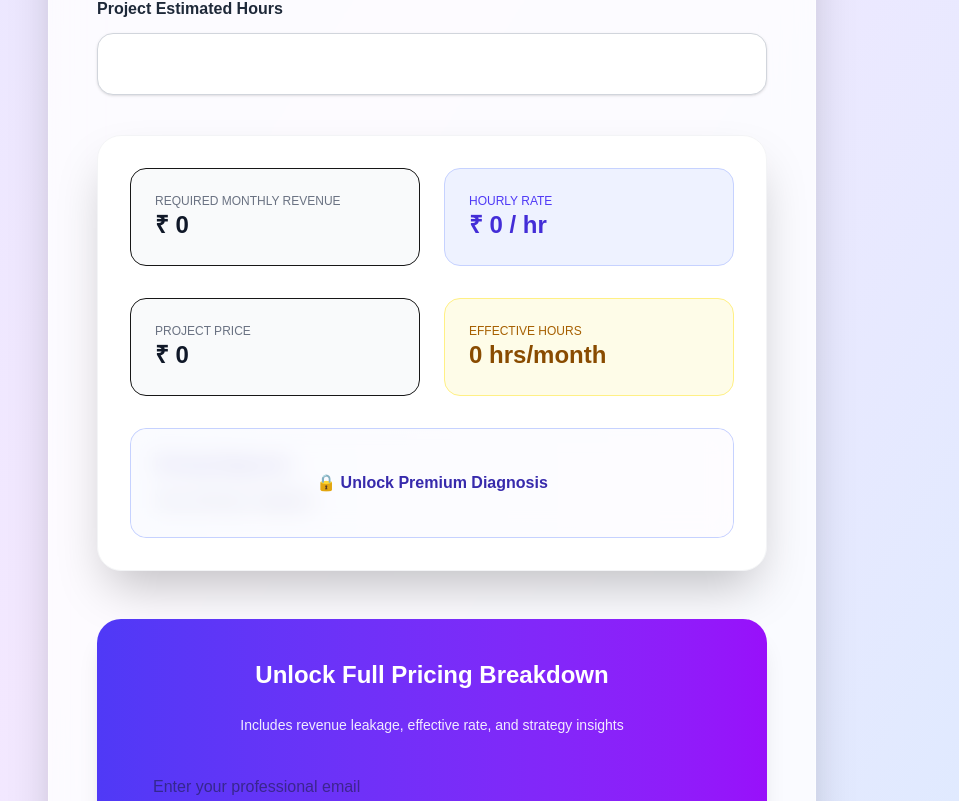
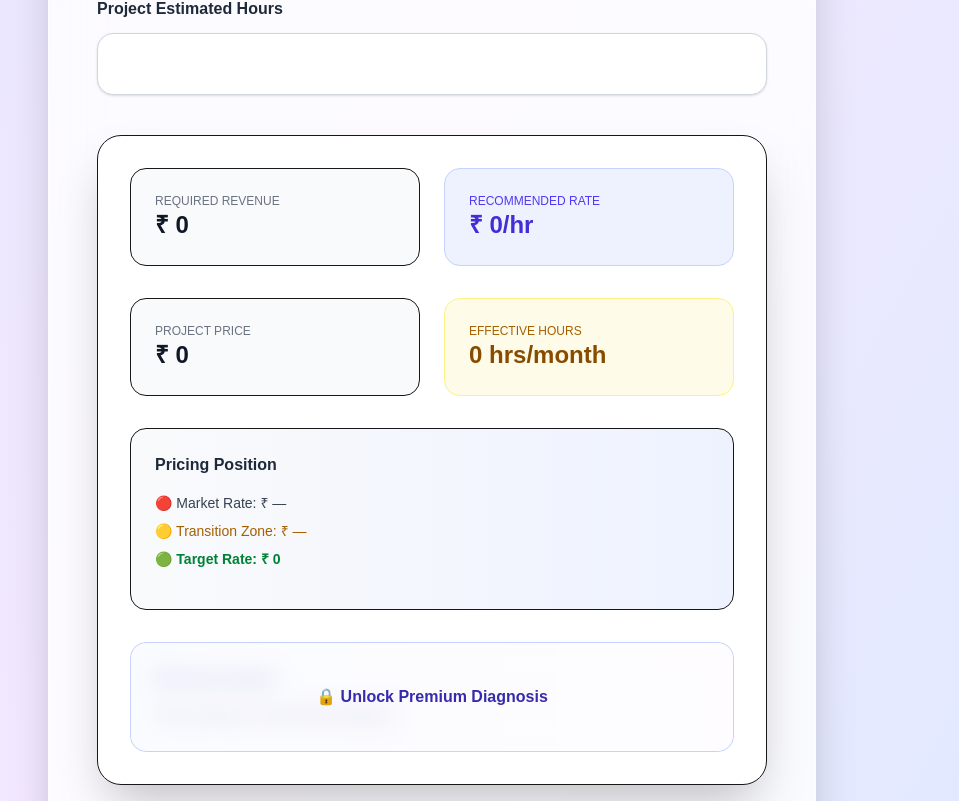
Before and after one commit to kishoredk-tech/freelance-rate, a Next.js app: page / in a window 1280 px wide. Shown: the part 999-1800 px from the top of the page, without its empty margins (208-1167 px from the left). Built offline with nearby package versions, Linux system fonts and the light colour scheme.

Commit message:
Feedback_LinkedIn_1

```diff
--- a/src/app/page.tsx
+++ b/src/app/page.tsx
@@ -34,7 +34,7 @@ export default function Home() {
   const symbol = currencySymbols[currency];
 
   // =============================
-  // LOGIC
+  // CORE LOGIC
   // =============================
 
   const totalRequired =
@@ -63,6 +63,29 @@ export default function Home() {
   const yearlyLoss = monthlyLoss * 12;
 
   // =============================
+  // 🔥 BALANCED PRICING LOGIC
+  // =============================
+
+  const marketRate = Number(currentRate || 0);
+
+  const transitionRate =
+    marketRate && recommendedHourlyRate
+      ? Math.round((marketRate + recommendedHourlyRate) / 2)
+      : 0;
+
+  let pricingPosition = "";
+
+  if (!marketRate) {
+    pricingPosition = "unknown";
+  } else if (recommendedHourlyRate <= marketRate) {
+    pricingPosition = "aligned";
+  } else if (recommendedHourlyRate <= transitionRate) {
+    pricingPosition = "transition";
+  } else {
+    pricingPosition = "underpriced";
+  }
+
+  // =============================
   // PDF
   // =============================
 
@@ -73,7 +96,7 @@ export default function Home() {
     doc.text("Freelance Pricing Intelligence Report", 20, 20);
 
     doc.setFontSize(12);
-    doc.text(`Monthly Expenses: ${symbol} ${monthlyExpenses}`, 20, 40);
+    doc.text(`Expenses: ${symbol} ${monthlyExpenses}`, 20, 40);
     doc.text(`Desired Profit: ${symbol} ${desiredProfit}`, 20, 50);
     doc.text(`Total Target: ${symbol} ${totalRequired}`, 20, 60);
 
@@ -84,17 +107,20 @@ export default function Home() {
     );
 
     doc.text(
-      `Recommended Hourly Rate: ${symbol} ${recommendedHourlyRate}`,
+      `Recommended Rate: ${symbol} ${recommendedHourlyRate}`,
       20,
       100
     );
 
     doc.text(`Project Price: ${symbol} ${projectPrice}`, 20, 115);
 
+    doc.text(`Market Rate: ${symbol} ${marketRate}`, 20, 130);
+    doc.text(`Transition Rate: ${symbol} ${transitionRate}`, 20, 140);
+
     if (rateGap > 0) {
-      doc.text(`Undercharging by: ${symbol} ${rateGap}/hr`, 20, 135);
-      doc.text(`Monthly Loss: ${symbol} ${monthlyLoss}`, 20, 145);
-      doc.text(`Yearly Loss: ${symbol} ${yearlyLoss}`, 20, 155);
+      doc.text(`Undercharging: ${symbol} ${rateGap}/hr`, 20, 160);
+      doc.text(`Monthly Loss: ${symbol} ${monthlyLoss}`, 20, 170);
+      doc.text(`Yearly Loss: ${symbol} ${yearlyLoss}`, 20, 180);
     }
 
     doc.save("Freelance-Pricing-Report.pdf");
@@ -172,10 +198,19 @@ export default function Home() {
             onChange={setDesiredProfit}
           />
 
-          <InputField label="Working Days per Month" value={workingDays} onChange={setWorkingDays} />
-          <InputField label="Billable Hours per Day" value={billableHours} onChange={setBillableHours} />
+          <InputField
+            label="Working Days per Month"
+            value={workingDays}
+            onChange={setWorkingDays}
+          />
 
-          {/* NON BILLABLE SLIDER */}
+          <InputField
+            label="Billable Hours per Day"
+            value={billableHours}
+            onChange={setBillableHours}
+          />
+
+          {/* NON BILLABLE */}
           <div>
             <label className="block mb-2 font-semibold text-gray-800">
               Non-billable Time: {nonBillablePercent}%
@@ -190,8 +225,18 @@ export default function Home() {
             />
           </div>
 
-          <InputField label={`Your Current Rate (${symbol})`} value={currentRate} onChange={setCurrentRate} />
-          <InputField label="Project Estimated Hours" value={projectHours} onChange={setProjectHours} />
+          <InputField
+            label={`Your Current Rate (${symbol})`}
+            value={currentRate}
+            onChange={setCurrentRate}
+          />
+
+          <InputField
+            label="Project Estimated Hours"
+            value={projectHours}
+            onChange={setProjectHours}
+          />
+
         </div>
 
         {/* RESULTS */}
@@ -204,6 +249,9 @@ export default function Home() {
           monthlyLoss={monthlyLoss}
           yearlyLoss={yearlyLoss}
           effectiveHours={effectiveBillableHours}
+          marketRate={marketRate}
+          transitionRate={transitionRate}
+          pricingPosition={pricingPosition}
           unlocked={unlocked}
         />
 
@@ -216,7 +264,7 @@ export default function Home() {
             </h2>
 
             <p className="text-sm text-center opacity-90">
-              Includes revenue leakage, effective rate, and strategy insights
+              Includes pricing zones, revenue leakage & insights
             </p>
 
             <input
--- a/src/components/ResultsCard.tsx
+++ b/src/components/ResultsCard.tsx
@@ -8,7 +8,12 @@ type ResultsCardProps = {
   rateGap: number;
   monthlyLoss: number;
   yearlyLoss: number;
-  effectiveHours: number; // ✅ THIS WAS MISSING
+  effectiveHours: number;
+
+  marketRate: number;
+  transitionRate: number;
+  pricingPosition: string;
+
   unlocked: boolean;
 };
 
@@ -21,31 +26,34 @@ export default function ResultsCard({
   monthlyLoss,
   yearlyLoss,
   effectiveHours,
+  marketRate,
+  transitionRate,
+  pricingPosition,
   unlocked,
 }: ResultsCardProps) {
   return (
-    <div className="mt-10 p-8 bg-white rounded-3xl shadow-2xl border border-gray-100 space-y-8">
+    <div className="mt-10 p-8 bg-white rounded-3xl shadow-2xl border space-y-8">
 
-      {/* TOP */}
+      {/* CORE METRICS */}
       <div className="grid grid-cols-1 md:grid-cols-2 gap-6">
 
         <div className="p-6 rounded-2xl bg-gray-50 border">
-          <p className="text-xs text-gray-500 uppercase">Required Monthly Revenue</p>
+          <p className="text-xs text-gray-500 uppercase">Required Revenue</p>
           <p className="text-2xl font-bold text-gray-900">
             {currencySymbol} {totalRequired}
           </p>
         </div>
 
         <div className="p-6 rounded-2xl bg-indigo-50 border border-indigo-200">
-          <p className="text-xs text-indigo-600 uppercase">Hourly Rate</p>
+          <p className="text-xs text-indigo-600 uppercase">Recommended Rate</p>
           <p className="text-2xl font-bold text-indigo-700">
-            {currencySymbol} {recommendedHourlyRate} / hr
+            {currencySymbol} {recommendedHourlyRate}/hr
           </p>
         </div>
 
       </div>
 
-      {/* SECOND */}
+      {/* SECOND ROW */}
       <div className="grid grid-cols-1 md:grid-cols-2 gap-6">
 
         <div className="p-6 rounded-2xl bg-gray-50 border">
@@ -64,11 +72,56 @@ export default function ResultsCard({
 
       </div>
 
+      {/* 🔥 NEW: PRICING ZONES */}
+      <div className="p-6 rounded-2xl border bg-gradient-to-r from-gray-50 to-indigo-50 space-y-4">
+
+        <p className="font-semibold text-gray-800">Pricing Position</p>
+
+        <div className="space-y-2 text-sm">
+
+          <p className="text-gray-700">
+            🔴 Market Rate: {currencySymbol} {marketRate || "—"}
+          </p>
+
+          <p className="text-yellow-700">
+            🟡 Transition Zone: {currencySymbol} {transitionRate || "—"}
+          </p>
+
+          <p className="text-green-700 font-semibold">
+            🟢 Target Rate: {currencySymbol} {recommendedHourlyRate}
+          </p>
+
+        </div>
+
+        <div className="mt-3 text-sm font-medium">
+
+          {pricingPosition === "underpriced" && (
+            <p className="text-red-600">
+              You’re significantly underpriced. Increase gradually and reposition.
+            </p>
+          )}
+
+          {pricingPosition === "transition" && (
+            <p className="text-yellow-600">
+              You’re in transition zone. Start increasing towards your target.
+            </p>
+          )}
+
+          {pricingPosition === "aligned" && (
+            <p className="text-green-600">
+              Your pricing is aligned with your current positioning.
+            </p>
+          )}
+
+        </div>
+
+      </div>
+
       {/* PREMIUM */}
       <div className="relative p-6 rounded-2xl bg-gradient-to-r from-indigo-50 to-purple-50 border border-indigo-200">
 
         {!unlocked && (
-          <div className="absolute inset-0 bg-white/70 backdrop-blur-md flex items-center justify-center rounded-2xl text-center px-4">
+          <div className="absolute inset-0 bg-white/70 backdrop-blur-md flex items-center justify-center rounded-2xl">
             <p className="font-semibold text-indigo-800">
               🔒 Unlock Premium Diagnosis
             </p>
@@ -76,7 +129,7 @@ export default function ResultsCard({
         )}
 
         <p className="font-semibold text-indigo-800 mb-3">
-          Pricing Diagnosis
+          Revenue Impact
         </p>
 
         {rateGap > 0 ? (
@@ -87,7 +140,7 @@ export default function ResultsCard({
           </div>
         ) : (
           <p className="text-indigo-900">
-            Your pricing is aligned.
+            Your pricing is structurally aligned.
           </p>
         )}
 
```
